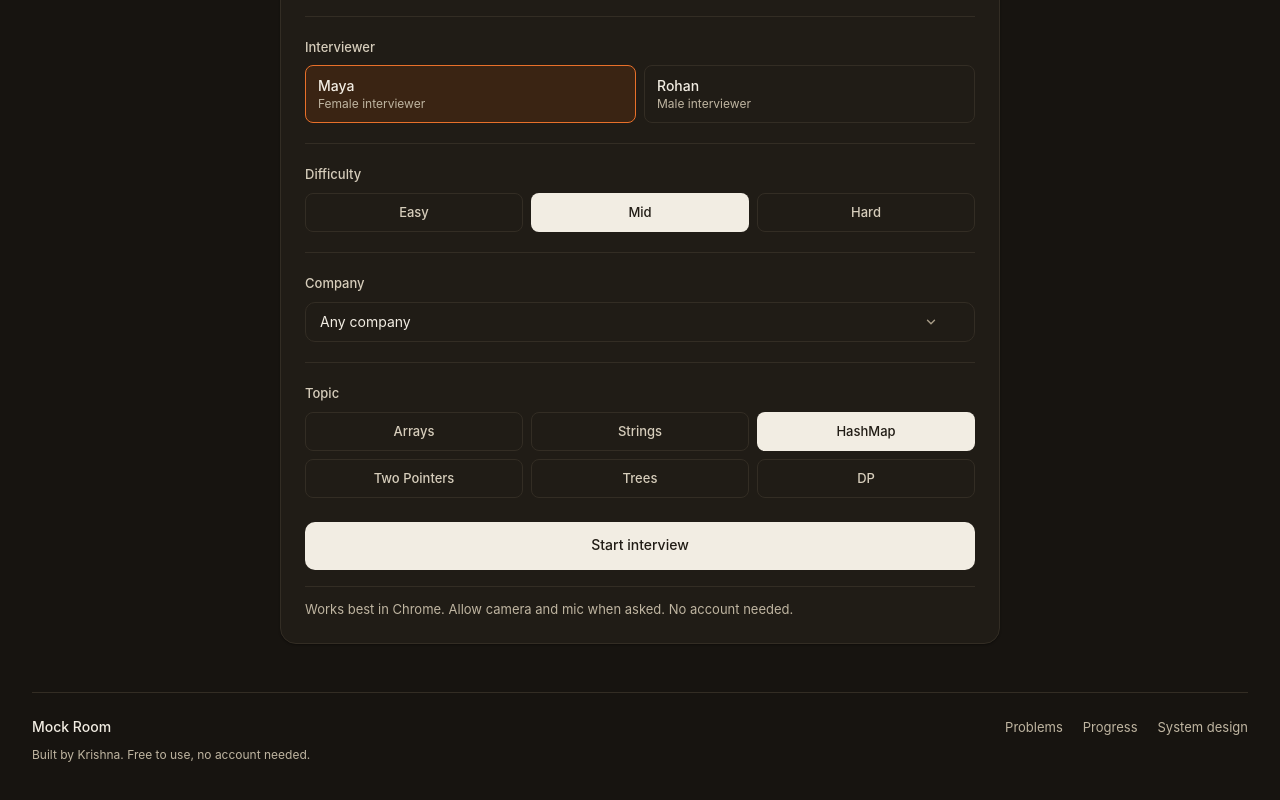
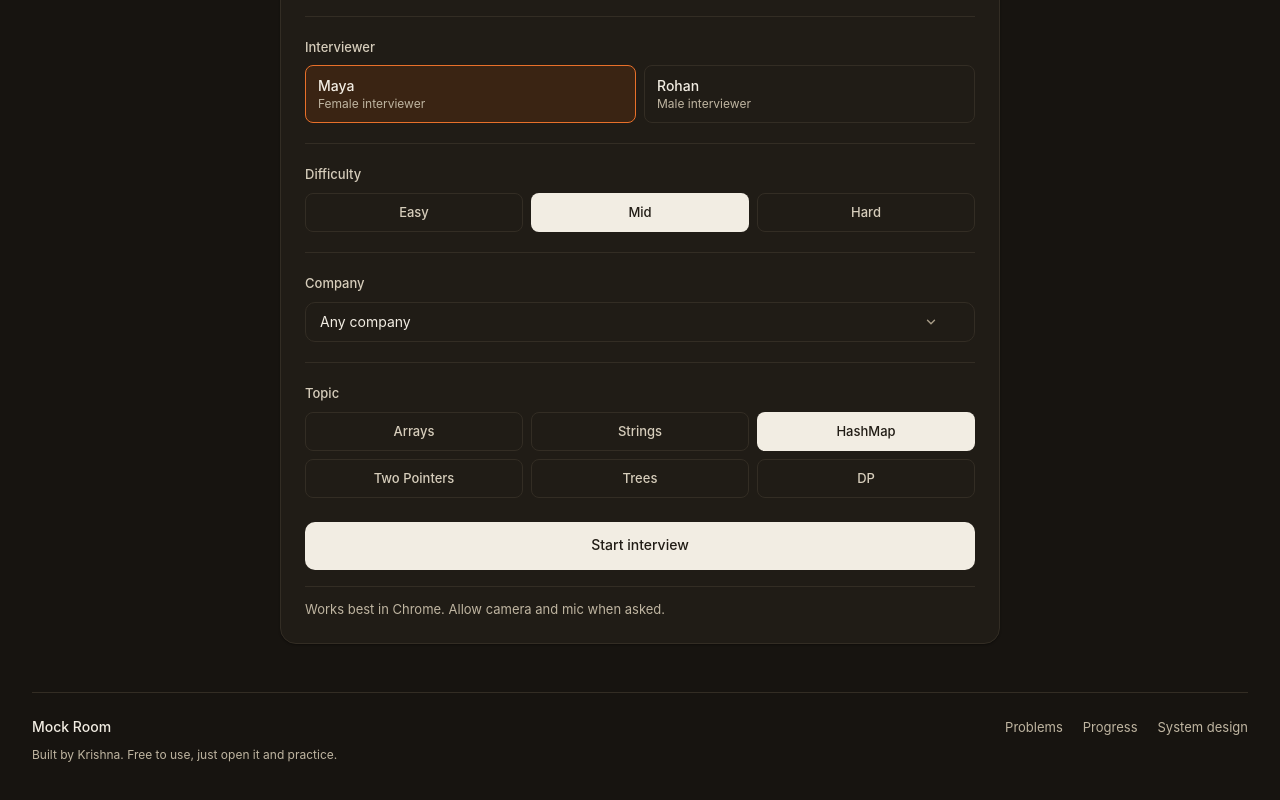
Before and after one commit to krishbuilds01/MockRoom, a Next.js app: page /setup in a window 1280 px wide. Shown: the part 306-1106 px from the top of the page. Built offline with nearby package versions, Linux system fonts and the light colour scheme.

Commit message:
remove no account lines

```diff
--- a/src/components/Footer.tsx
+++ b/src/components/Footer.tsx
@@ -11,7 +11,7 @@ export default function Footer() {
           <Link href="/system-design" className="transition-colors hover:text-neutral-900">System design</Link>
         </nav>
       </div>
-      <p className="mt-2">Built by Krishna. Free to use, no account needed.</p>
+      <p className="mt-2">Built by Krishna. Free to use, just open it and practice.</p>
     </footer>
   );
 }
--- a/src/components/SetupForm.tsx
+++ b/src/components/SetupForm.tsx
@@ -194,7 +194,7 @@ export default function SetupForm() {
       <p className="mt-4 border-t border-line pt-3 text-[13px] leading-5 text-neutral-600">
         {type === "resume"
           ? "Your resume stays in this browser, stored only on this device. It is sent once, only to build your questions."
-          : "Works best in Chrome. Allow camera and mic when asked. No account needed."}
+          : "Works best in Chrome. Allow camera and mic when asked."}
       </p>
     </div>
   );
```
